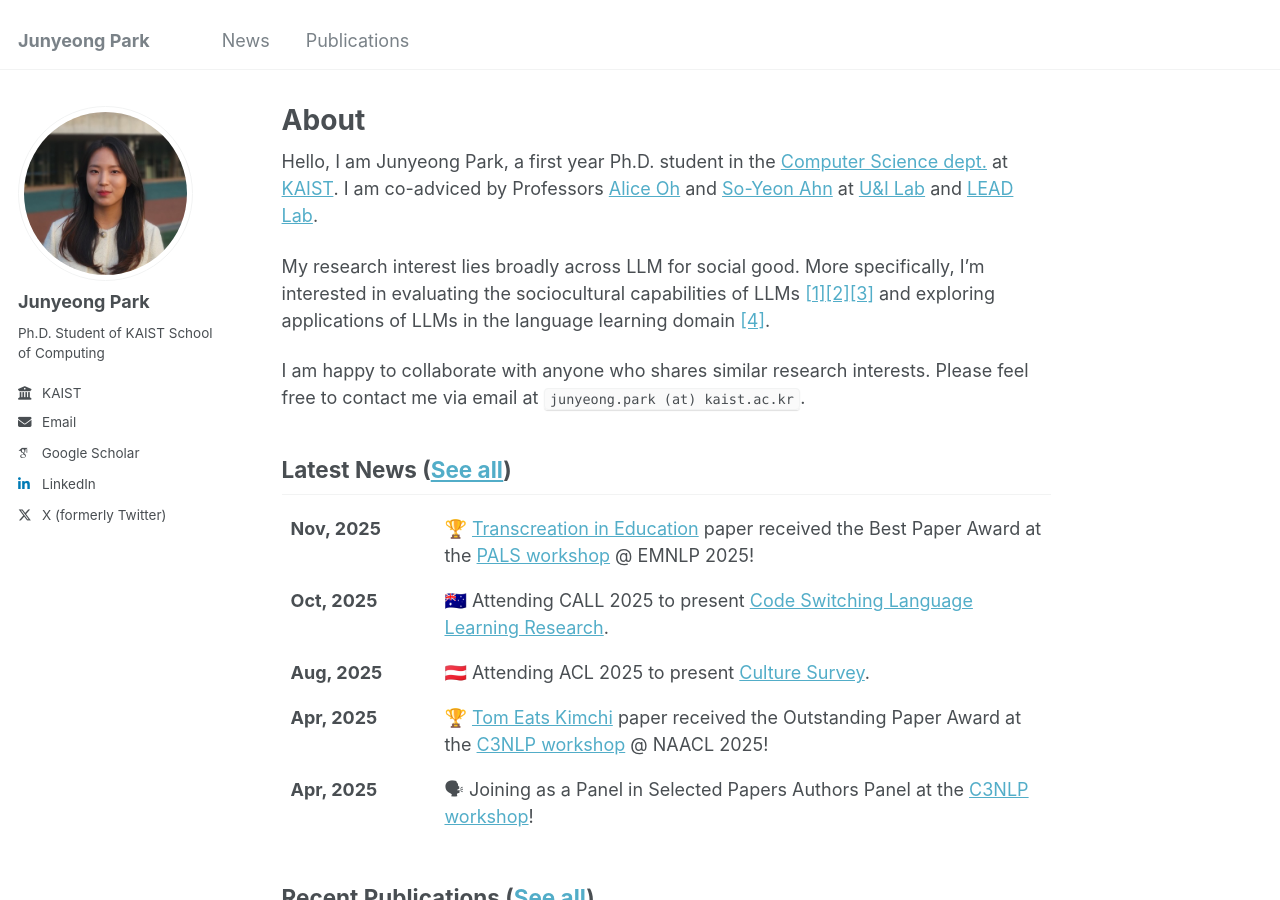
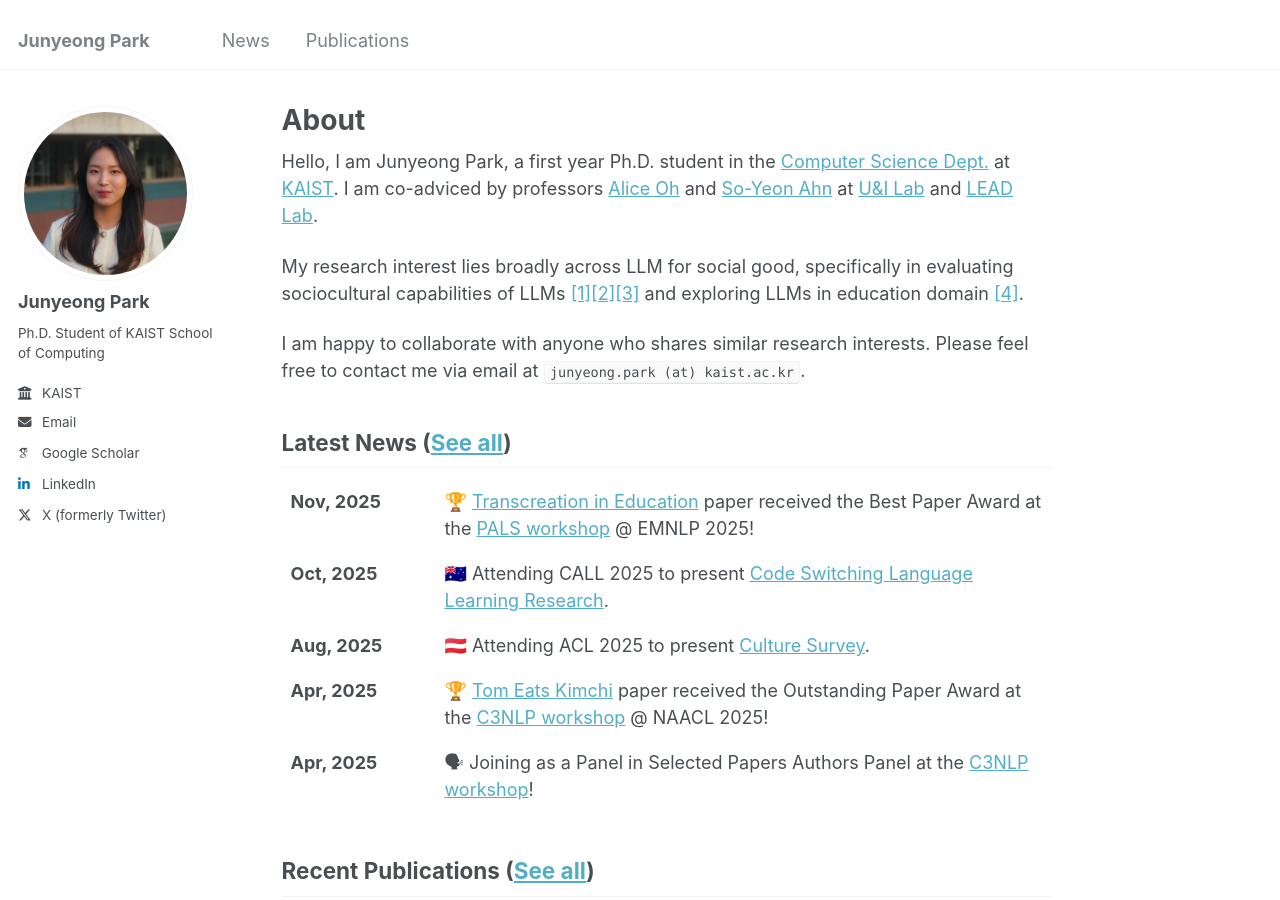
Before and after one commit to jjjunyeong/jjjunyeong.github.io, a Jekyll site: the page built from _pages/about.md, in a window 1280 px wide and 900 px high. Built offline with Jekyll 4.4.1, drawn with Linux system fonts in a browser that asks for light colours; some web fonts are replaced.

Commit message:
Update aboutme

```diff
--- a/_pages/about.md
+++ b/_pages/about.md
@@ -7,9 +7,9 @@ redirect_from:
   - /about.html
 ---
 
-Hello, I am Junyeong Park, a first year Ph.D. student in the [Computer Science dept.](https://cs.kaist.ac.kr/) at [KAIST](https://www.kaist.ac.kr/en/). I am co-adviced by Professors [Alice Oh](https://aliceoh9.github.io/) and [So-Yeon Ahn](https://sites.google.com/view/soyeonahn/about) at [U&I Lab](https://uilab.kr/) and [LEAD Lab](https://sites.google.com/view/soyeonahn/about).
+Hello, I am Junyeong Park, a first year Ph.D. student in the [Computer Science Dept.](https://cs.kaist.ac.kr/) at [KAIST](https://www.kaist.ac.kr/en/). I am co-adviced by professors [Alice Oh](https://aliceoh9.github.io/) and [So-Yeon Ahn](https://sites.google.com/view/soyeonahn/about) at [U&I Lab](https://uilab.kr/) and [LEAD Lab](https://sites.google.com/view/soyeonahn/about).
 
-My research interest lies broadly across LLM for social good. More specifically, I'm interested in evaluating the sociocultural capabilities of LLMs [[1]](https://arxiv.org/abs/2511.22787)[[2]](https://arxiv.org/abs/2510.19028)[[3]](https://arxiv.org/abs/2503.16826) and exploring applications of LLMs in the language learning domain [[4]](https://arxiv.org/abs/2512.23136).
+My research interest lies broadly across LLM for social good, specifically in evaluating sociocultural capabilities of LLMs [[1]](https://arxiv.org/abs/2511.22787)[[2]](https://arxiv.org/abs/2510.19028)[[3]](https://arxiv.org/abs/2503.16826) and exploring LLMs in education domain [[4]](https://arxiv.org/abs/2512.23136).
 
 I am happy to collaborate with anyone who shares similar research interests.
 Please feel free to contact me via email at <code>junyeong.park (at) kaist.ac.kr</code>.
```
